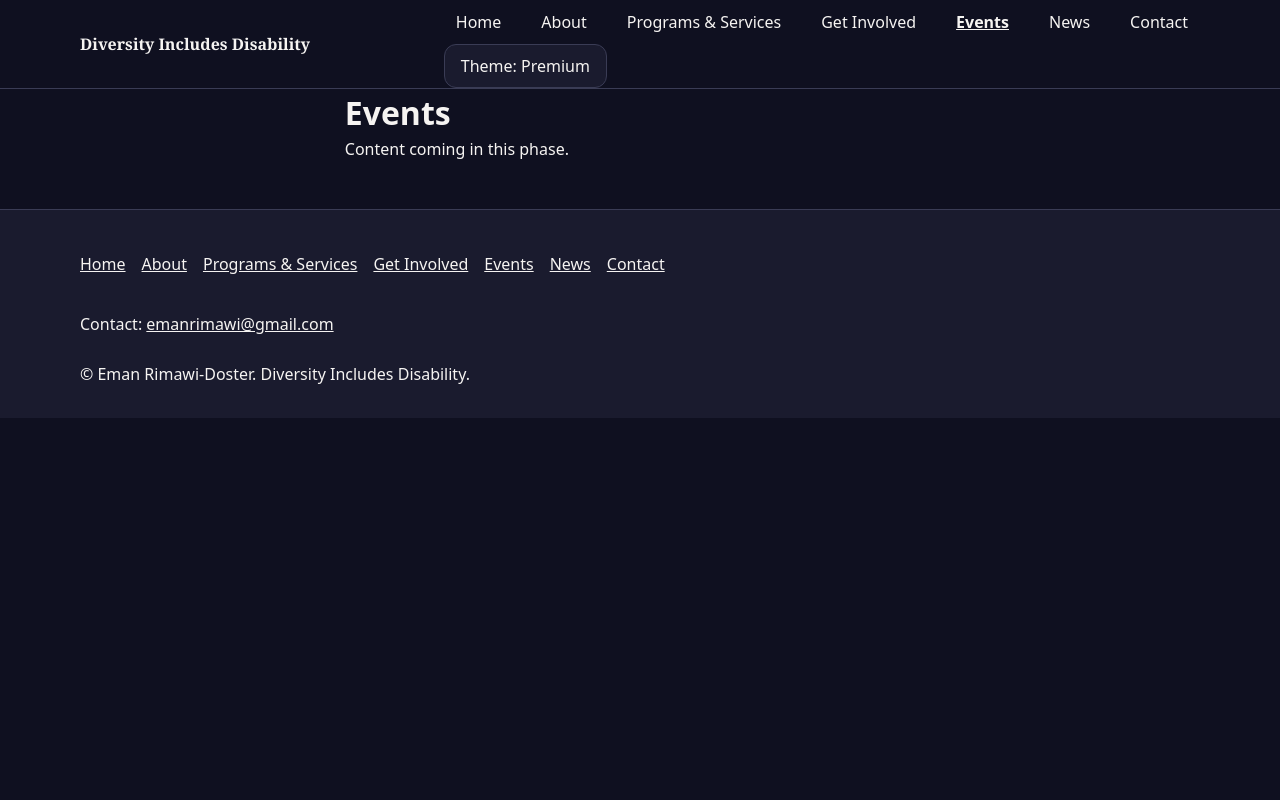
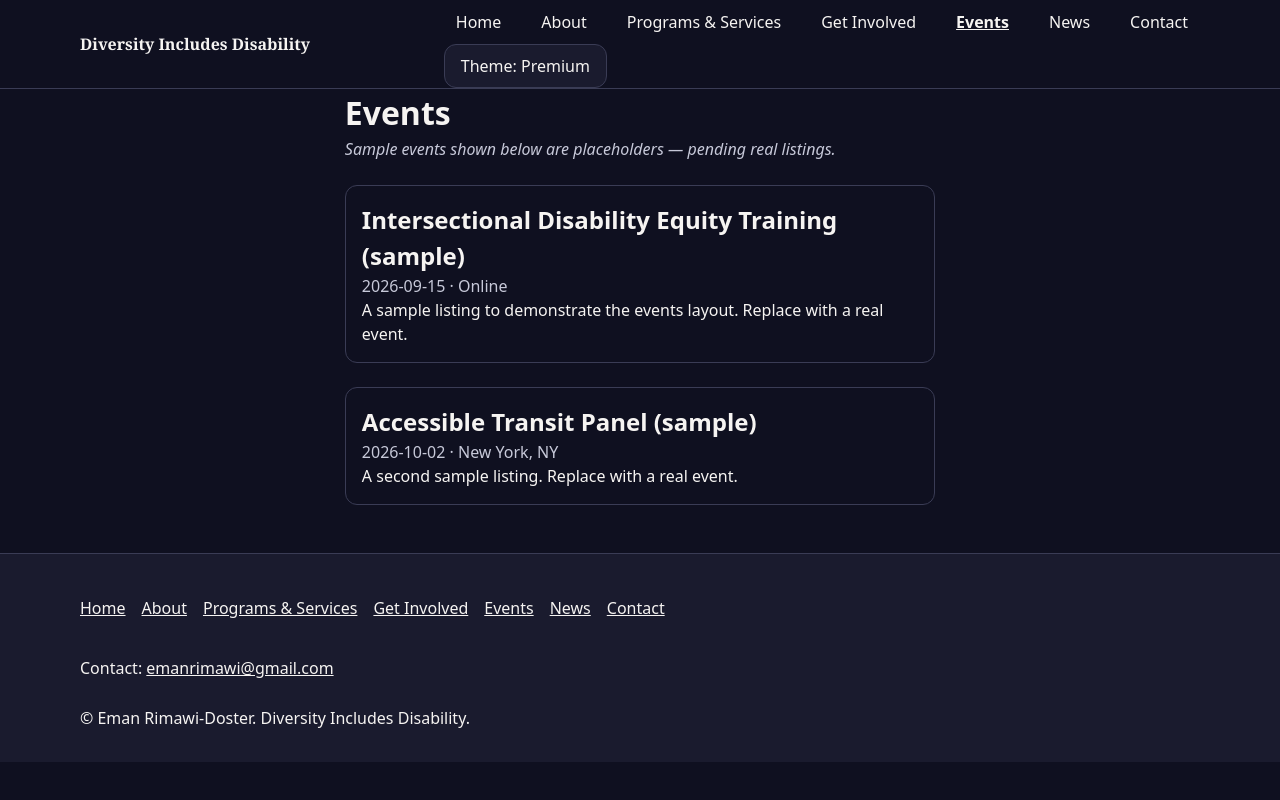
Before and after one commit to wolfwdavid/diversityincludesdisability_one, a SvelteKit app: page /events in a window 1280 px wide. Built offline with nearby package versions, Linux system fonts and the light colour scheme.

Commit message:
feat(03-04): add typed events data module + list with empty-state
- src/lib/data/events.ts: EventItem interface + flagged sample events
- Events page sorts by date, renders list or {:else} empty-state
- External event links carry rel=noopener noreferrer; single h1

```diff
--- /dev/null
+++ b/src/lib/data/events.ts
@@ -0,0 +1,24 @@
+// src/lib/data/events.ts — events data. SAMPLE entries are fictional placeholders; replace with real events.
+export interface EventItem {
+  title: string;
+  date: string;        // ISO 'YYYY-MM-DD'
+  location: string;
+  description: string;
+  url?: string;        // optional external link (rel=noopener at render)
+}
+
+// NOTE: sample/fictional — confirm/replace with real events before launch.
+export const events: EventItem[] = [
+  {
+    title: 'Intersectional Disability Equity Training (sample)',
+    date: '2026-09-15',
+    location: 'Online',
+    description: 'A sample listing to demonstrate the events layout. Replace with a real event.'
+  },
+  {
+    title: 'Accessible Transit Panel (sample)',
+    date: '2026-10-02',
+    location: 'New York, NY',
+    description: 'A second sample listing. Replace with a real event.'
+  }
+];
--- a/src/routes/events/+page.svelte
+++ b/src/routes/events/+page.svelte
@@ -1,3 +1,37 @@
-<svelte:head><title>Events — Diversity Includes Disability</title></svelte:head>
+<script lang="ts">
+  import { events, type EventItem } from '$lib/data/events';
+  const sorted: EventItem[] = [...events].sort((a, b) => +new Date(a.date) - +new Date(b.date));
+</script>
+
+<svelte:head>
+  <title>Events — Diversity Includes Disability</title>
+  <meta name="description" content="Upcoming events, trainings, and panels from Diversity Includes Disability." />
+</svelte:head>
+
 <h1>Events</h1>
-<p>Content coming in this phase.</p>
+<p class="disclaimer"><em>Sample events shown below are placeholders — pending real listings.</em></p>
+
+{#if sorted.length > 0}
+  <ul class="events">
+    {#each sorted as ev}
+      <li>
+        <h2>{ev.title}</h2>
+        <p class="meta"><time datetime={ev.date}>{ev.date}</time> · {ev.location}</p>
+        <p>{ev.description}</p>
+        {#if ev.url}
+          <p><a class="button is-secondary" href={ev.url} rel="noopener noreferrer">Event details</a></p>
+        {/if}
+      </li>
+    {/each}
+  </ul>
+{:else}
+  <p class="empty">No upcoming events — check back soon.</p>
+{/if}
+
+<style>
+  .disclaimer { color: var(--color-text-muted); }
+  .events { list-style: none; padding: 0; display: grid; gap: var(--space-6); margin-block-start: var(--space-6); }
+  .events li { padding: var(--space-4); border: 1px solid var(--color-border); border-radius: var(--radius); }
+  .meta { color: var(--color-text-muted); }
+  .empty { margin-block-start: var(--space-6); font-size: 1.125em; }
+</style>
```
